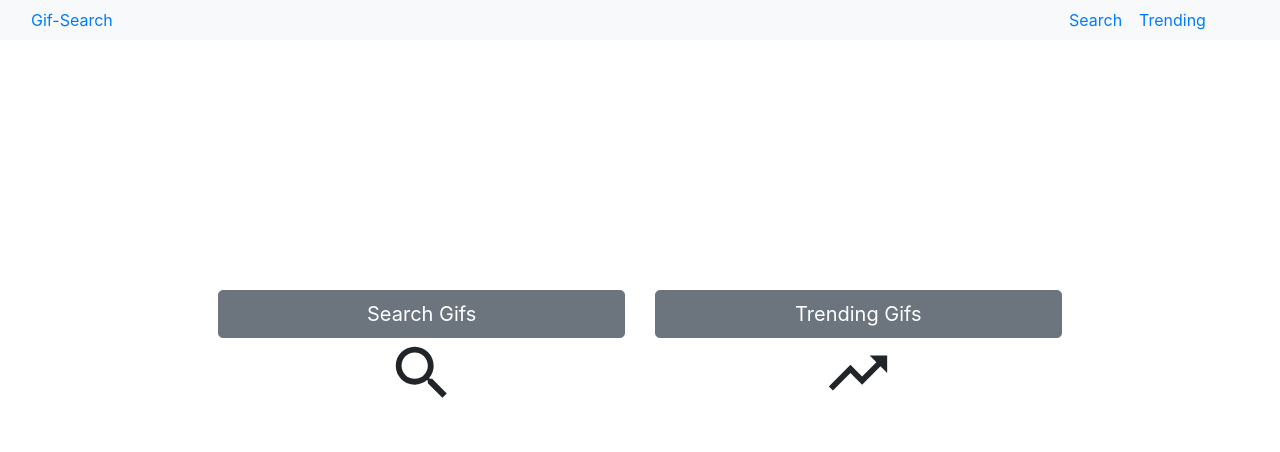
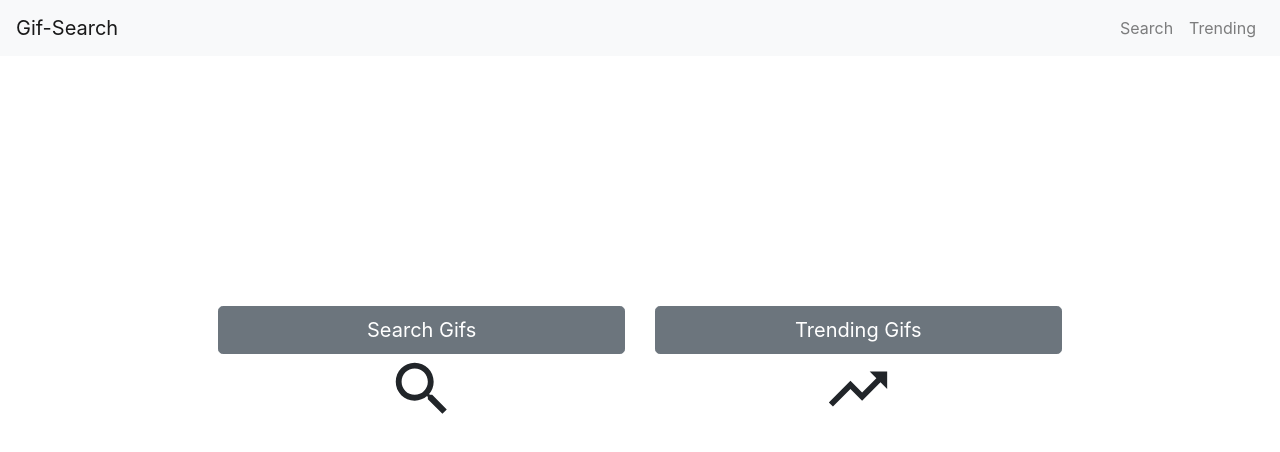
Before and after one commit to urnotjessie/gif-search-react-app-frontend, a React (Create React App) app: page / in a window 1280 px wide. Shown: the top 452 px of the page. Built offline with nearby package versions, Linux system fonts and the light colour scheme.

Commit message:
apply reactstrap to style NavBar

```diff
--- a/src/components/NavBar.js
+++ b/src/components/NavBar.js
@@ -1,28 +1,43 @@
 import React from 'react';
+import {Navbar, NavbarBrand, Nav, NavItem, NavLink} from 'reactstrap';
 
 const NavBar = () => {
   return (
-      <nav className="navbar navbar-expand-lg navbar-dark bg-light">
-          <div className="container-fluid">
-              <div className="navbar-header">
-                  <a href="/">Gif-Search</a>
-              </div>
-              <div className="nav navbar-nav navbar-right">
-                  <div className="row justify-content-end">
-                    <div className="col-4">
-                      <a href="/search">Search</a>
-                    </div>
-                    <div className="col-4">
-                        <a href="/trending">Trending</a>
-                    </div>
-                    <div className="col-4">
-
-                    </div>
-                  </div>
-              </div>
-          </div>
-      </nav>
-  );
+    <Navbar color="light" light expand="md">
+      <NavbarBrand href="/">Gif-Search</NavbarBrand>
+      <Nav className="ml-auto" navbar>
+        <NavItem>
+          <NavLink href="/search">Search</NavLink>
+        </NavItem>
+        <NavItem>
+          <NavLink href="/trending">Trending</NavLink>
+        </NavItem>
+      </Nav>
+    </Navbar>
+  )
 }
 
 export default NavBar;
+
+// return (
+//     <nav className="navbar navbar-expand-lg navbar-dark bg-light">
+//         <div className="container-fluid">
+//             <div className="navbar-header">
+//                 <a href="/">Gif-Search</a>
+//             </div>
+//             <div className="nav navbar-nav navbar-right">
+//                 <div className="row justify-content-end">
+//                   <div className="col-4">
+//                     <a class="nav-link nav-item" href="/search">Search</a>
+//                   </div>
+//                   <div className="col-4">
+//                       <a class="nav-link" href="/trending">Trending</a>
+//                   </div>
+//                   <div className="col-4">
+//
+//                   </div>
+//                 </div>
+//             </div>
+//         </div>
+//     </nav>
+// );
```
